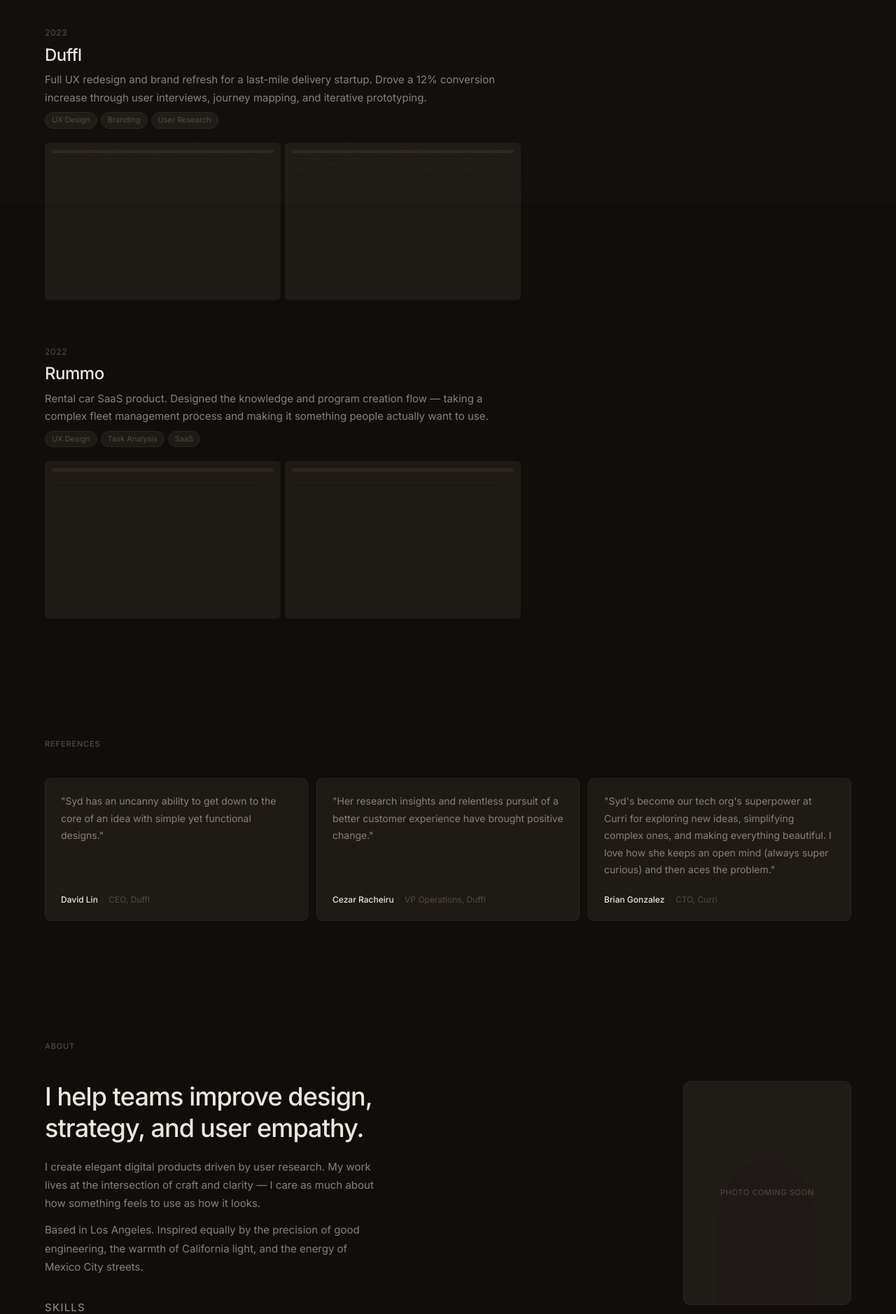
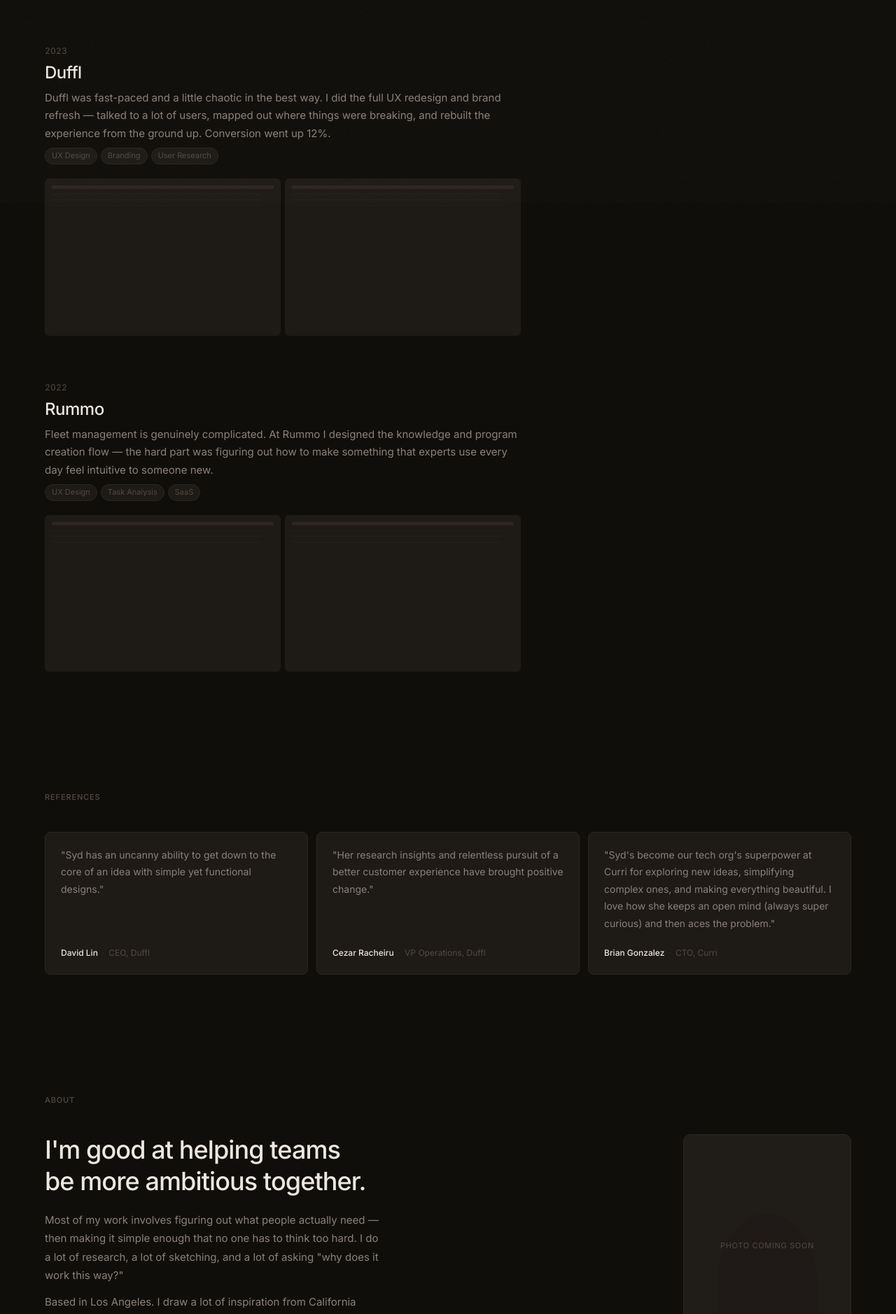
Before and after one commit to Sydneyberes/syd-app, a React (Vite) app: page / in a window 1280 px wide. Shown: the part 910-2788 px from the top of the page at 70% size. Built offline with nearby package versions, Linux system fonts and the light colour scheme.

Commit message:
Rewrite copy in Jenny Wen tone — conversational, specific, honest

```diff
--- a/src/components/About.jsx
+++ b/src/components/About.jsx
@@ -16,18 +16,18 @@
       <div className="about-grid">
         <div className="about-text">
           <h2>
-            I help teams improve design,<br />
-            strategy, and user empathy.
+            I'm good at helping teams<br />
+            be more ambitious together.
           </h2>
           <p>
-            I create elegant digital products driven by user research. My work
-            lives at the intersection of craft and clarity — I care as much
-            about how something feels to use as how it looks.
+            Most of my work involves figuring out what people actually need —
+            then making it simple enough that no one has to think too hard.
+            I do a lot of research, a lot of sketching, and a lot of asking
+            "why does it work this way?"
           </p>
           <p>
-            Based in Los Angeles. Inspired equally by the precision of good
-            engineering, the warmth of California light, and the energy of
-            Mexico City streets.
+            Based in Los Angeles. I draw a lot of inspiration from California
+            light, Mexico City energy, and anything that's quietly well-made.
           </p>
 
           <div className="about-tools">
--- a/src/components/Hero.jsx
+++ b/src/components/Hero.jsx
@@ -3,12 +3,12 @@
     <section className="hero">
       <h1 className="hero-name">Sydney Beres</h1>
       <p className="hero-summary">
-        Product designer based in Los Angeles.
+        Product designer in Los Angeles.
+        {' '}I care about making things that feel good to use — not just good to look at.
         {' '}Currently at{' '}
         <a href="https://curri.com" target="_blank" rel="noreferrer">Curri</a>,
         {' '}previously{' '}
         <a href="https://duffl.com" target="_blank" rel="noreferrer">Duffl</a>.
-        {' '}I make things that are functional, beautiful, and easy to love.
         {' '}Open to new work.
       </p>
       <nav className="hero-links">
--- a/src/data/projects.js
+++ b/src/data/projects.js
@@ -9,7 +9,7 @@
     tags: ['Product Design', 'Design Systems', 'Mobile', 'B2B'],
     year: '2024',
     description:
-      'Leading product design at a B2B logistics platform. Exploring new ideas, simplifying complex workflows, and building the design system that scales across the org.',
+      'I spend most of my time at Curri figuring out how to make logistics software feel less like logistics software. That means a lot of research, a lot of simplification, and building a design system the whole team can actually use.',
     type: 'web',
   },
   {
@@ -20,7 +20,7 @@
     tags: ['UX Design', 'Branding', 'User Research'],
     year: '2023',
     description:
-      'Full UX redesign and brand refresh for a last-mile delivery startup. Drove a 12% conversion increase through user interviews, journey mapping, and iterative prototyping.',
+      'Duffl was fast-paced and a little chaotic in the best way. I did the full UX redesign and brand refresh — talked to a lot of users, mapped out where things were breaking, and rebuilt the experience from the ground up. Conversion went up 12%.',
     type: 'web',
   },
   {
@@ -31,7 +31,7 @@
     tags: ['UX Design', 'Task Analysis', 'SaaS'],
     year: '2022',
     description:
-      'Rental car SaaS product. Designed the knowledge and program creation flow — taking a complex fleet management process and making it something people actually want to use.',
+      'Fleet management is genuinely complicated. At Rummo I designed the knowledge and program creation flow — the hard part was figuring out how to make something that experts use every day feel intuitive to someone new.',
     type: 'web',
   },
 ]
```
